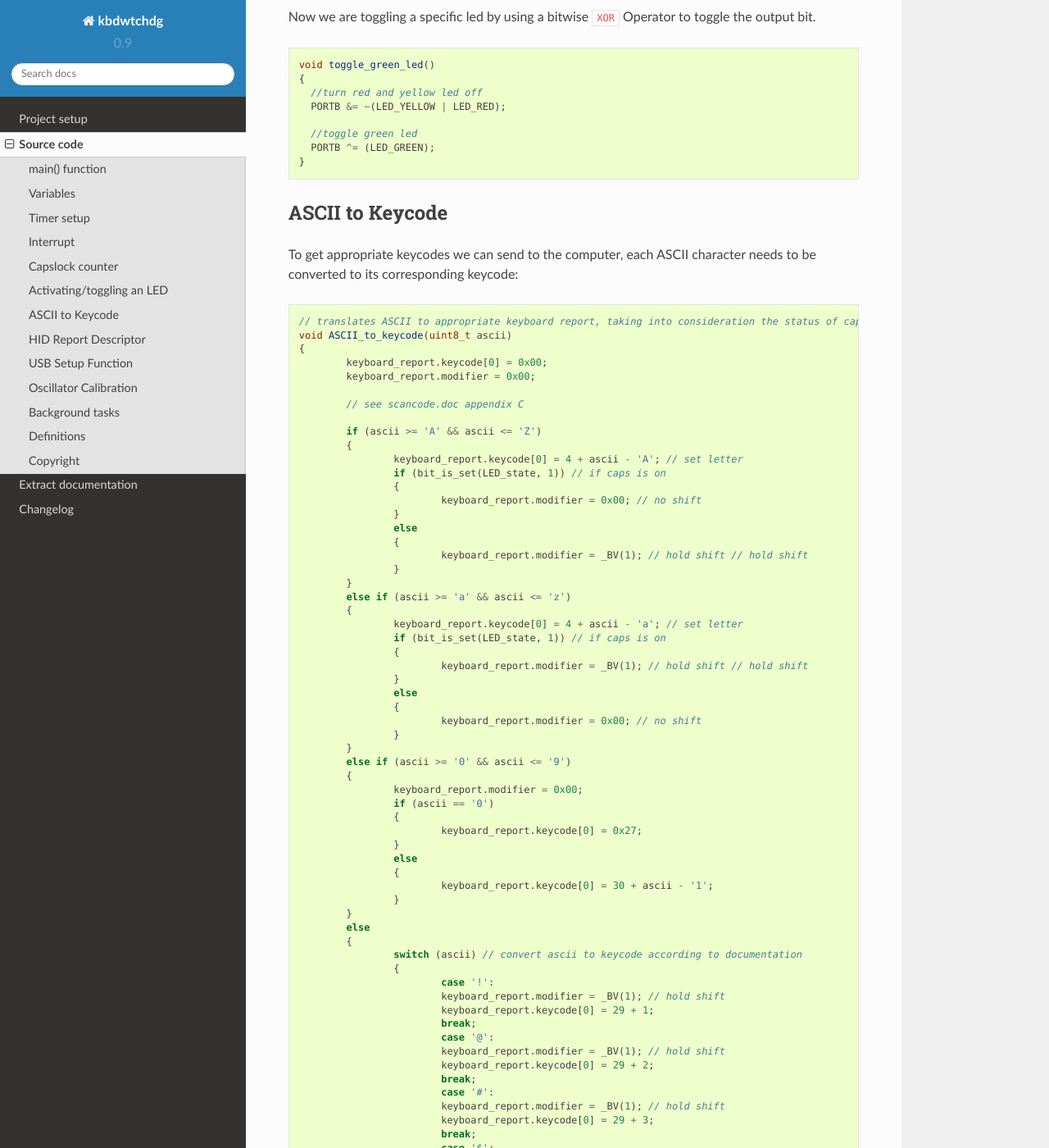
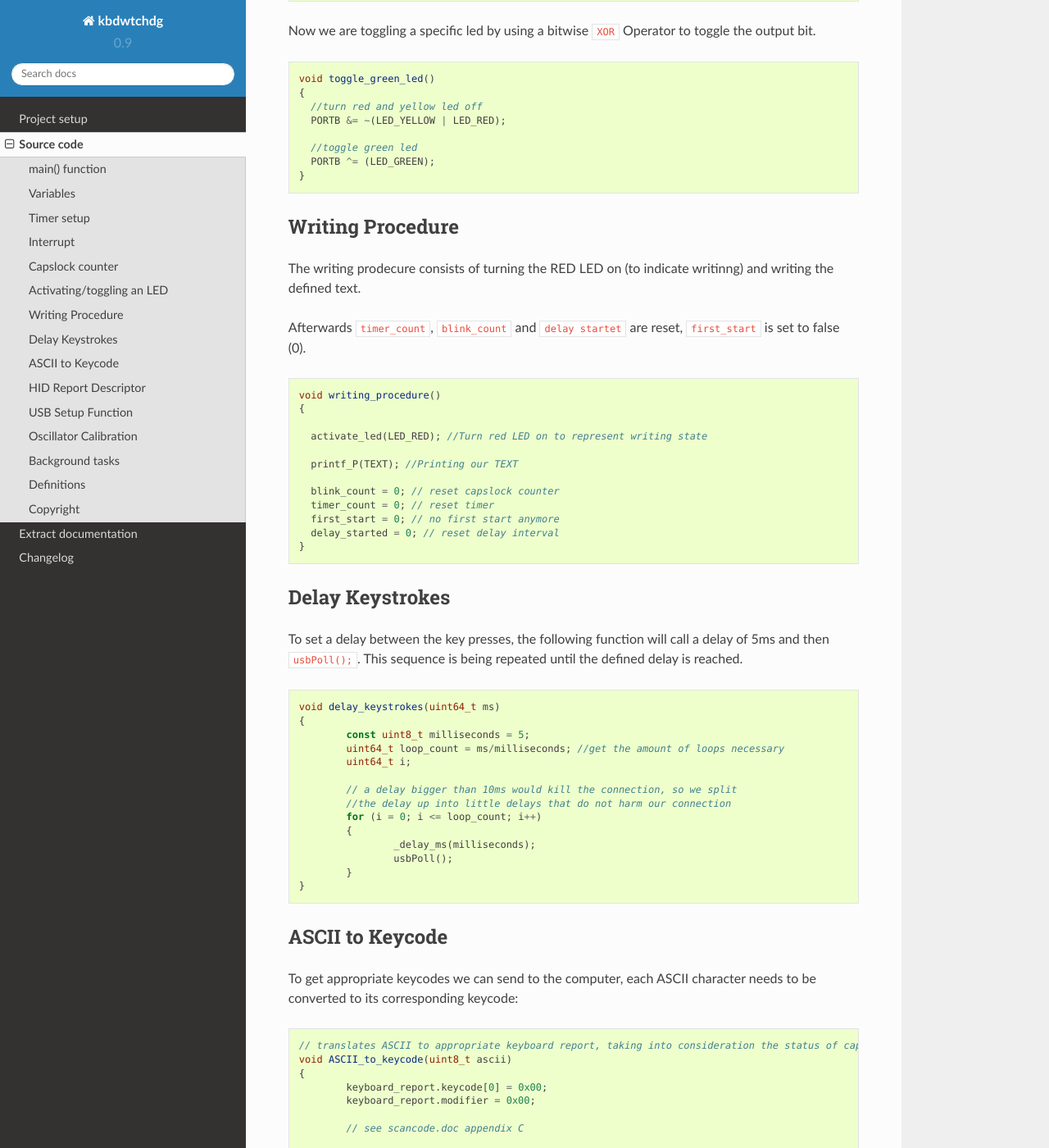
Before and after one commit to 7enderhead/kbdwtchdg, a Sphinx documentation site: the page built from doc/main.rst, in a window 1280 px wide and 1400 px high, scrolled down 5208 px. Shown: the whole window at 82% size. Built offline with Sphinx 7.4.7 and the Read the Docs theme 2.0.0, drawn with Linux system fonts in a browser that asks for light colours; some of the changed text lies outside the part shown.

Commit message:
Added inter-key-delay

```diff
--- a/doc/main.rst
+++ b/doc/main.rst
@@ -43,7 +43,7 @@
             keyboard_report_reset();
 
             wdt_disable(); // disable ATtiny85's internal watchdog (no connection to our wtchdg)
-                                                                            //good habit if you don't use it
+                     //good habit if you don't use it
 
             // enforce USB re-enumeration by pretending to disconnect and reconnect
             usbDeviceDisconnect();
@@ -76,7 +76,7 @@
 
       while (1) // main loop, do forever
       {
-                    //check the current state to choose the next appropriate state in the chain
+        //check the current state to choose the next appropriate state in the chain
                     switch (state)
                     {
                             case init_delay: // perform a delay using INITIAL_DELAY
@@ -94,7 +94,7 @@
 
                             case delay: // capsloock has been triggered, perform a delay
 
-                                    //starting the delay before writing
+            //starting the delay before writing
                   if (!delay_started) //dont't enter if the delay interval already started
                   {
                           start_delay();
@@ -107,7 +107,7 @@
                                     break;
 
                             case monitoring: //while in monitoring state, check for capslock triggers
-                                                                                                    //and make the LED blink
+                           //and make the LED blink
 
                                     if (blink_count > THRESHOLD) // reset timer to keep the watchdog happy
                                     {
@@ -176,28 +176,29 @@
     //USER VARIABLES
 
     #define WTCHDG 1 // Change between two modes. If 1, WTCHDG mode is active
-                                    //(press capslock at least "THRESHOLD" times in the defined interval,
-                                    //otherwise write TEXT).
-                                    //If 0, waiting mode is active (press capslock > THRESHOLD to write TEXT).
+                     //(press capslock at least "THRESHOLD" times in the defined interval,
+                     //otherwise write TEXT).
+                     //If 0, waiting mode is active (press capslock > THRESHOLD to write TEXT).
 
     #define WTCHDG_INTERVAL 1000 //Set interval for WTCHDG mode (in 1/100 seconds)
 
     #define BLINK_INTERVAL 25 //set interval for blinking LED
 
     #define DELAY 600 // delay (in 1/100th of seconds) to wait after pressing capslock
-                                                                            // before writing string; max: ~ 5.8*10^9 years
+                      // before writing string; max: ~ 5.8*10^9 years
 
     #define INITIAL_DELAY 300  //Delay (in 1/100th of seconds) after power
-                                                                            // before writing string; max: ~ 5.8*10^9 years
+                               // before writing string; max: ~ 5.8*10^9 years
 
     uint8_t first_start = 1; //set to 1 if you want kbdwtchdg to write
-                                                                                    //on power up. Otherwise set to 0
+                             //on power up. Otherwise set to 0
 
     #define THRESHOLD 3 //pressing capslock more than 3 times triggers the counter
 
     #define TEXT PSTR("Hello World! This is kbdwatchdog!\n") //Text to be written
 
-    #define INTER_KEY_DELAY 500 // delay between key presses in milliseconds
+    #define INTER_KEY_DELAY 100 // delay between key presses in milliseconds
+                                //comment if no delay is desired
 
     //Defining the bits to set LED outputs:
 
@@ -336,6 +337,57 @@
 
 
 
+*****************
+Writing Procedure
+*****************
+
+The writing prodecure consists of turning the RED LED on (to indicate writinng) and writing the defined text.
+
+Afterwards ``timer_count``, ``blink_count`` and ``delay startet`` are reset,
+``first_start`` is set to false (0).
+
+
+::
+
+    void writing_procedure()
+    {
+
+      activate_led(LED_RED); //Turn red LED on to represent writing state
+
+      printf_P(TEXT); //Printing our TEXT
+
+      blink_count = 0; // reset capslock counter
+      timer_count = 0; // reset timer
+      first_start = 0; // no first start anymore
+      delay_started = 0; // reset delay interval
+    }
+
+****************
+Delay Keystrokes
+****************
+
+To set a delay between the key presses, the following function will
+call a delay of 5ms and then ``usbPoll();``. This sequence is being
+repeated until the defined delay is reached.
+
+
+::
+
+    void delay_keystrokes(uint64_t ms)
+    {
+            const uint8_t milliseconds = 5;
+            uint64_t loop_count = ms/milliseconds; //get the amount of loops necessary
+            uint64_t i;
+
+            // a delay bigger than 10ms would kill the connection, so we split
+            //the delay up into little delays that do not harm our connection
+            for (i = 0; i <= loop_count; i++)
+            {
+                    _delay_ms(milliseconds);
+                    usbPoll();
+            }
+    }
+
 ****************
 ASCII to Keycode
 ****************
@@ -353,6 +405,11 @@
             keyboard_report.modifier = 0x00;
 
             // see scancode.doc appendix C
+
+            //delay between the keystrokes
+            #ifdef INTER_KEY_DELAY
+                    delay_keystrokes(INTER_KEY_DELAY);
+            #endif
 
             if (ascii >= 'A' && ascii <= 'Z')
             {
@@ -504,11 +561,13 @@
                             keyboard_report.keycode[0] = 0x2C;
                             break;
                             case '\t':
-                            keyboard_report.keycode[0] = 0x2B;
+                            keyboard_report.keycode[0] = 0x2B; //tab
                             break;
                             case '\n':
-                            keyboard_report.keycode[0] = 0x28;
+                            keyboard_report.keycode[0] = 0x28; //enter
                             break;
+                            case '\b':
+                            keyboard_report.keycode[0] = 0x2A; //backspace
                     }
             }
     }
```
Also changed, not shown: other parts of doc/main.rst (+0 -4 lines), 1 other file.
